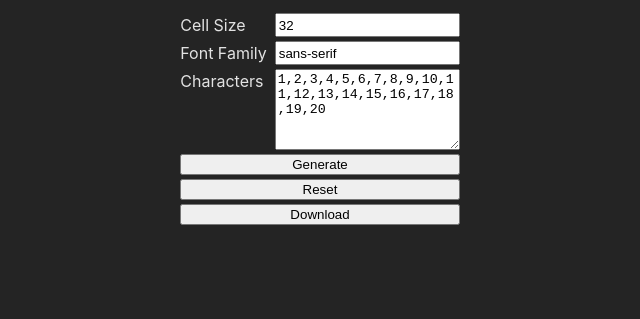
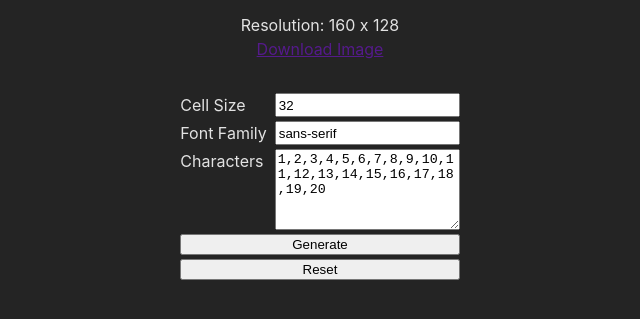
Before and after one commit to JoeMcCleery/font-atlas-creator, a website built with Vite: page index.html in a window 1280 px wide. Shown: the part 83-402 px from the top of the page, without its empty margins (320-960 px from the left). Built offline with nearby package versions, Linux system fonts and the light colour scheme; what font-atlas-sdf would draw is missing.

Commit message:
Add resolution text and move download link

```diff
--- a/index.html
+++ b/index.html
@@ -58,13 +58,6 @@
         id="reset"
         value="Reset"
       />
-
-      <input
-        type="button"
-        name="download"
-        id="download"
-        value="Download"
-      />
     </form>
 
     <script
--- a/main.js
+++ b/main.js
@@ -35,11 +35,22 @@ const defaultOptions = {
 };
 
 function generateAtlas(options) {
+  // Generate
   options.step = [options.cellSize, options.cellSize];
   options.font.size = options.cellSize / 2.0;
   options.shape = getShape(options.chars.length, options.cellSize);
   canvas = fontAtlas(options);
   container.replaceChildren(canvas);
+  // Add resolution text
+  const resolutionText = document.createElement("p");
+  resolutionText.textContent = `Resolution: ${options.shape[0]} x ${options.shape[1]}`;
+  container.append(resolutionText);
+  // Add download link
+  var link = document.createElement("a");
+  link.download = "font-atlas.png";
+  link.href = canvas.toDataURL("image/png");
+  link.textContent = "Download Image";
+  container.append(link);
 }
 
 function getShape(count, cellSize) {
@@ -67,13 +78,3 @@ form.addEventListener("submit", (e) => {
 
   generateAtlas(options);
 });
-
-const download = document.getElementById("download");
-download.addEventListener("click", (e) => {
-  e.preventDefault();
-  var link = document.createElement("a");
-  link.download = "font-atlas.png";
-  link.href = canvas.toDataURL();
-  link.click();
-  link.remove();
-});
--- a/style.css
+++ b/style.css
@@ -26,13 +26,14 @@ body {
 }
 
 h1,
-canvas,
+#container,
 form {
   padding: 1rem;
 }
 
 #container {
   max-width: 100%;
+  text-align: center;
 }
 
 form {
```
